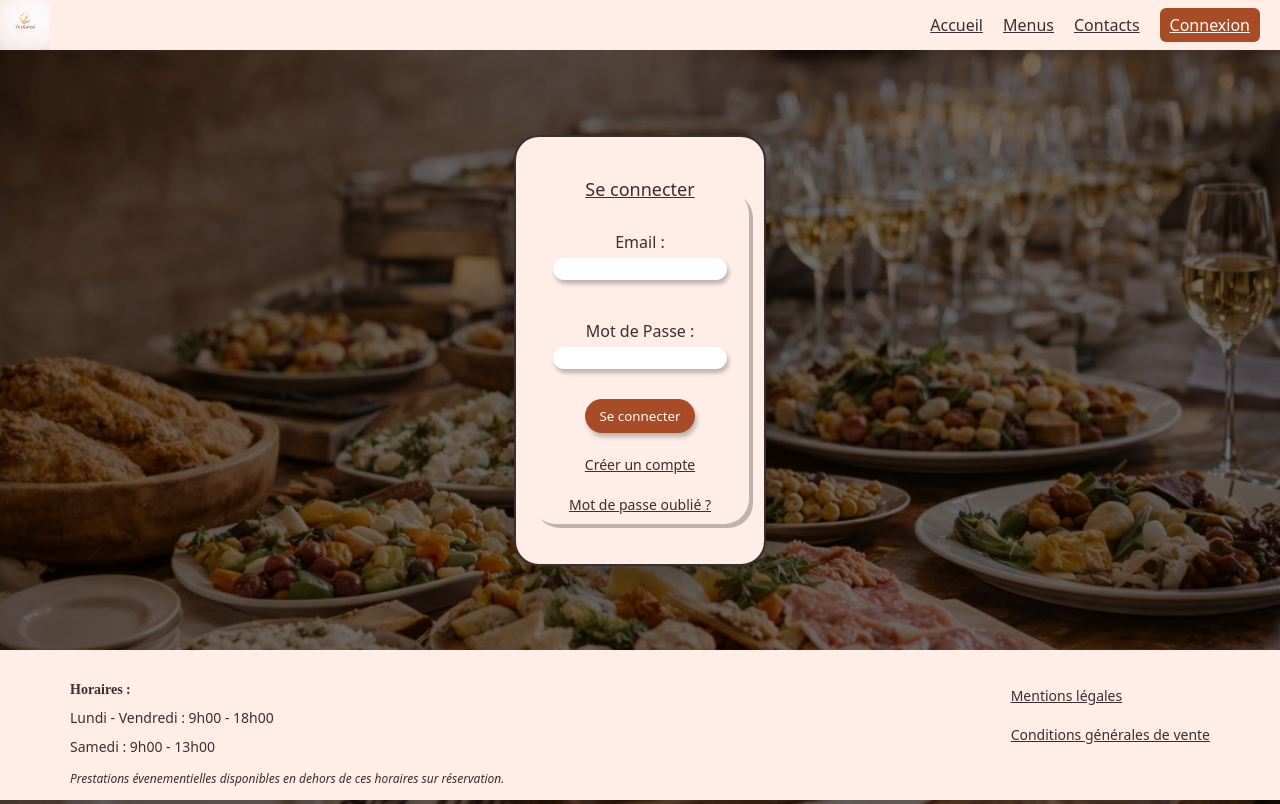
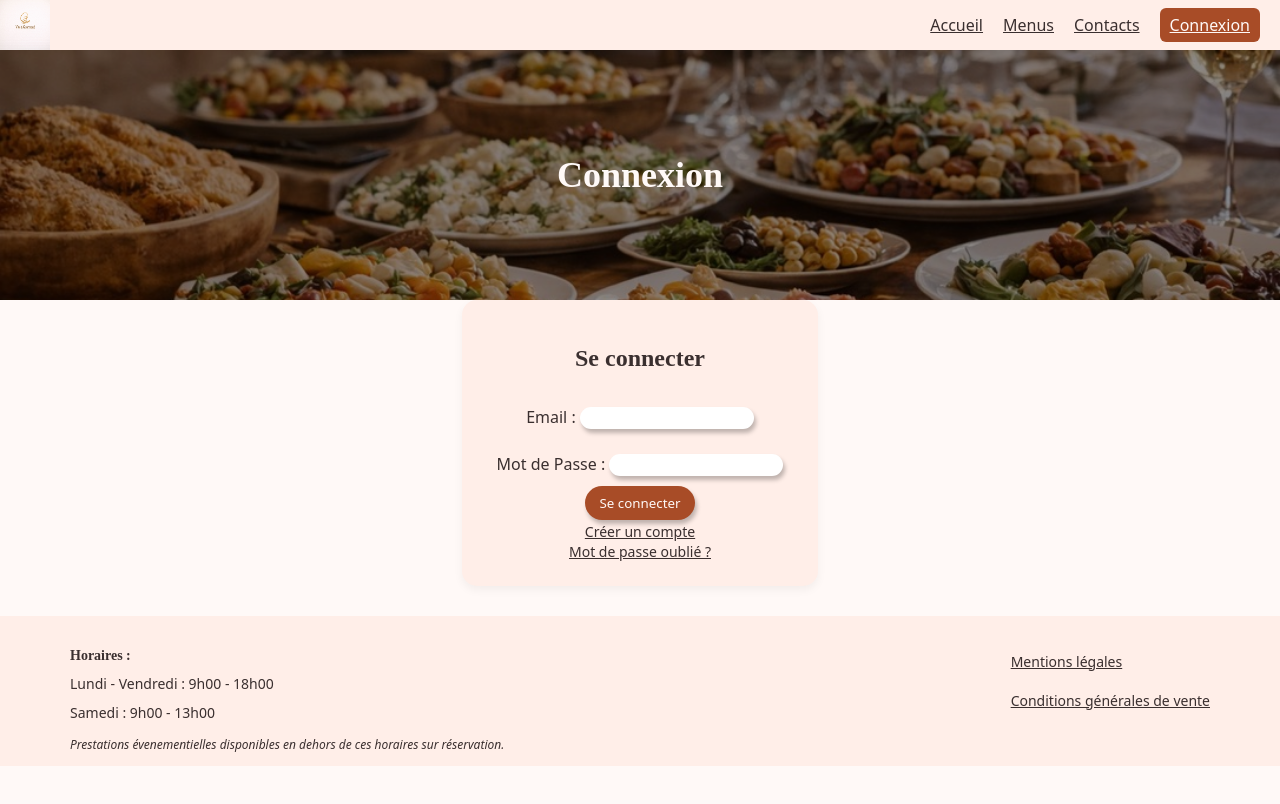
Before and after one commit to orianedev/Vite-Gourmand, a PHP site: page /Pages/login.html in a window 1280 px wide. After the commit the page ends 766 px from the top, so only its background shows below. Run offline with PHP 8.4, Linux system fonts and the light colour scheme.

Commit message:
modification de la page de connexion

```diff
--- a/Pages/login.html
+++ b/Pages/login.html
@@ -2,13 +2,16 @@
 <html>
     <head>
         <meta charset="UTF-8">
-        <title> Page d'accueil </title>
+        <title> Espace de connexion </title>
         <link rel="stylesheet" href="../assets/style.css">
     </head>
 
 
 
-    <body class="loginbody">
+    <body>
+
+
+
         <header class="navbar">
             <img src="../Sources/Logo.jpeg" width="50"height="50" alt="Logo">
 
@@ -20,11 +23,17 @@
 
         </header>
 
+        <div class="pub">
+                <div class="pub-content">
+                <h1> Connexion </h1>
+                </div>
+            </div>
+
         <main class="mainlogin">
+
             <div class="loginform">
-            <form class="form" action="" method="POST">
-                <fieldset>
-                    <legend> Se connecter </legend>
+                <h2> Se connecter </h2>
+                <form action="" method="POST">
                     <div class="field">
                         <label for="Email"> Email : </label>
                         <input id="Email" name="Email" type="email">
@@ -41,13 +50,13 @@
 
                     <div class="loginbtn">
                     <a href="Create_account.html"> Créer un compte </a>
-                </div>
+                    </div>
 
                      <a href="passwordforget.html"> Mot de passe oublié ? </a>
 
-                </fieldset>
-            </form>
+                </form>
             </div>
+
         </main>
 
         <footer>
--- a/assets/style.css
+++ b/assets/style.css
@@ -342,54 +342,28 @@ footer {
 
 /* Login */
 
-.loginbody {
-    background:
-        linear-gradient(rgba(0,0,0,0.55), rgba(0,0,0,0.55)),
-        url("../Sources/Fond\ page\ d\'accueil.jpeg");
-    background-size: cover;
-    background-position: center;
-    display: flex;
-    flex-direction: column;
-    min-height: 100vh;
-    background-repeat: no-repeat;
-    background-attachment: fixed;
-}
-
 .mainlogin {
   display:flex;
   align-items: center;
   justify-content: center;
-  flex:1;
+
+
 }
 
-.form {
+.loginform form {
   display: flex;
-  justify-content: center;
+  flex-direction: column;
   align-items: center;
-  position: relative;
-  z-index: 1;
-  height: 50%;
-  width: 40%;
-  padding: 40px;
-  text-align: center;
-  border-radius: 25px;
-  box-shadow: 0 20px 40px rgba(0,0,0,0.3);
-  backdrop-filter: blur(10px);
-  background-color: #FFEEE8;
-  border: 2px solid #3A2F2F
 
 }
 
 .form fieldset {
-  height: 60%;
-  width: 50%;
   display: flex;
   flex-direction: column;
-  gap: 20px;
-  padding-top: 20px;
-  box-shadow:  4px 4px rgba(0,0,0,0.25);
-  border-radius: 25px;
+  align-items: center;
+  background-color: #FFEEE8;
   border: none;
+  border-radius: 20px;
 
 }
 
@@ -397,6 +371,11 @@ footer {
   display: flex;
   flex-direction: column;
   align-items: center;
+  background: #FFEEE8 ;
+  padding: 25px;
+  margin-bottom: 30px;
+  border-radius: 15px;
+  box-shadow: 0 4px 10px rgba(0,0,0,0.05);
 }
 
 .loginform a {
```
